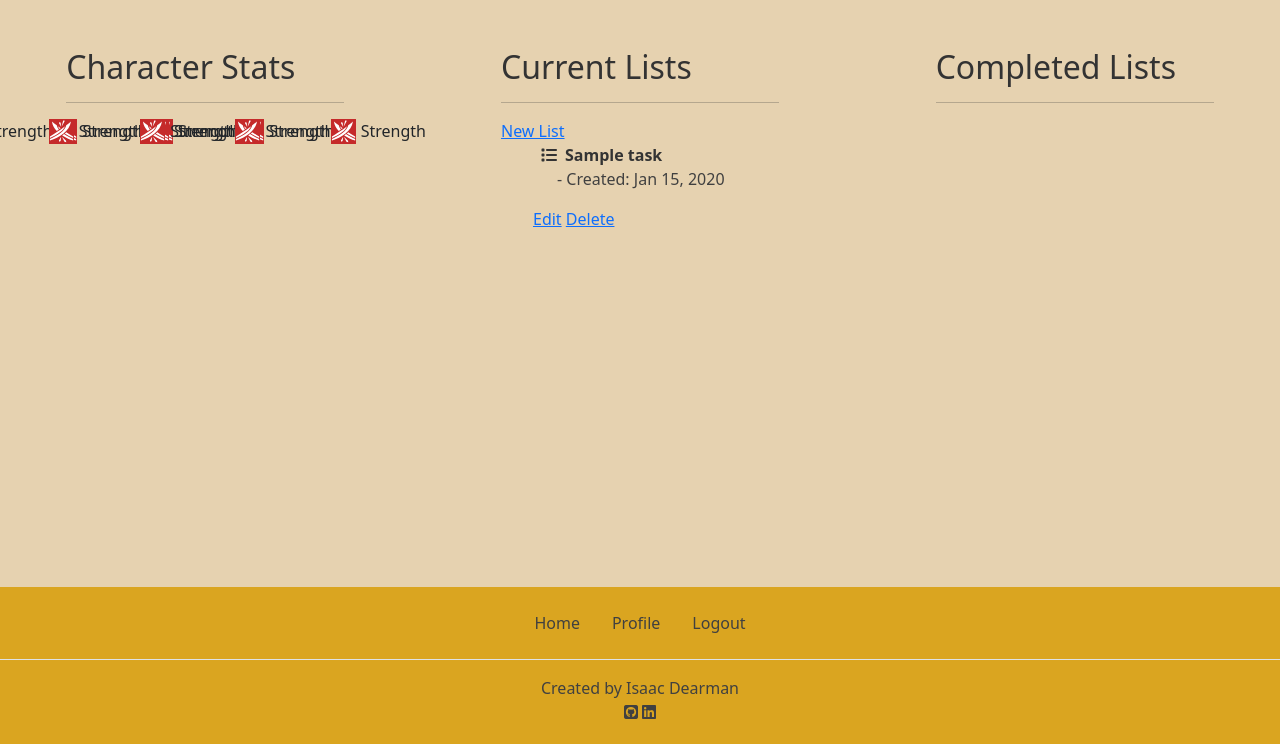
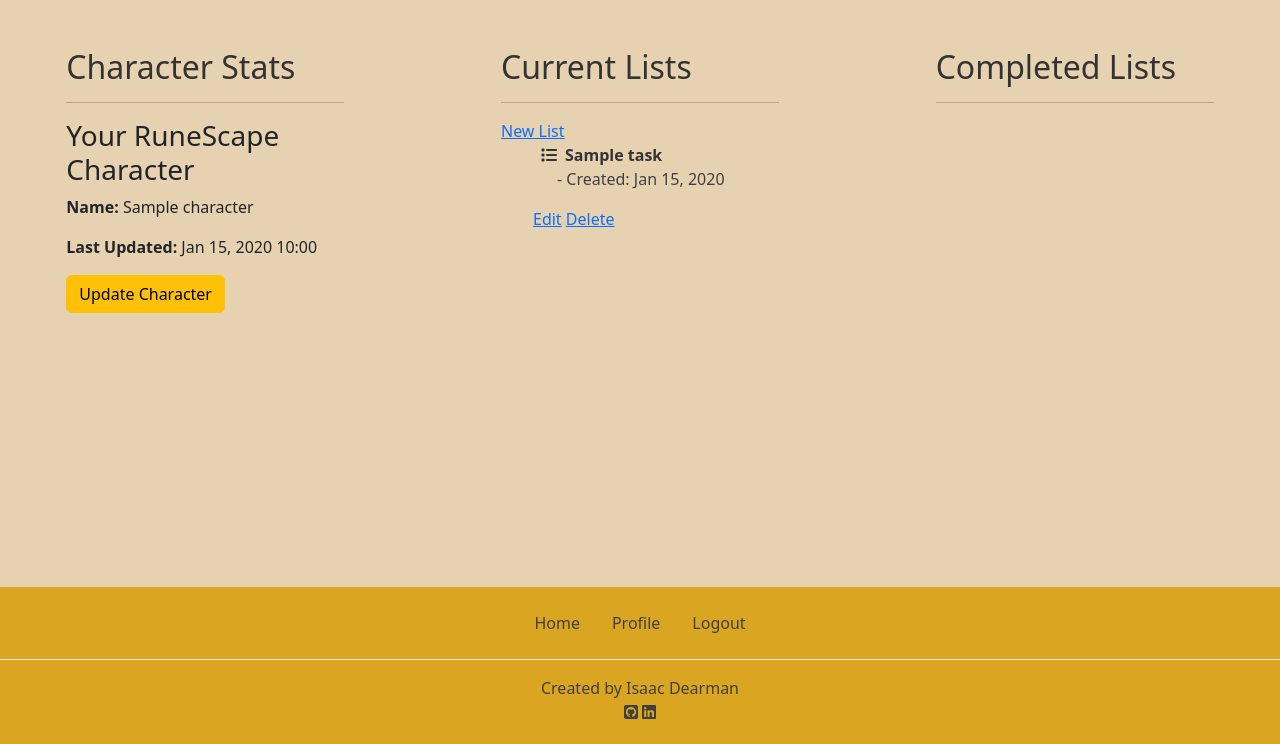
Before and after one commit to Code-Dearman/Django-Capstone, a Django app: template to_do/templates/to_do/profile.html in a window 1280 px wide. Shown: the part 56-800 px from the top of the page. Run offline with Django 4.2, Linux system fonts and the light colour scheme; the template is opened without the code that fills it: most values are stand-ins (such as "Sample title", 1, 10 or a date in 2020); some libraries are stand-ins or nearby versions.

Commit message:
add character_view and partial template

```diff
--- a/to_do/forms.py
+++ b/to_do/forms.py
@@ -18,3 +18,6 @@
     class Meta:
         model = UserCharacter
         fields = ['character_name',]
+        widgets = {
+            'character_name': forms.TextInput(attrs={'placeholder': 'Enter your RuneScape character name...'})
+        }
--- a/to_do/templates/to_do/profile.html
+++ b/to_do/templates/to_do/profile.html
@@ -10,7 +10,27 @@
             <hr>
 
             <div class="row">
-                <div class="col-3 mx-2">
+
+                <div class="character-section">
+                    {% if character %}
+                        <h3>Your RuneScape Character</h3>
+                        <p><strong>Name:</strong> {{ character.character_name }}</p>
+                        <p><strong>Last Updated:</strong> {{ character.last_updated|date:"M d, Y H:i" }}</p>
+                        <a href="{% url 'update_character' %}" class="btn btn-warning">Update Character</a>
+                    {% else %}
+                        <h3>Add Your RuneScape Character</h3>
+                        <form method="post">
+                            {% csrf_token %}
+                            {{ form.as_p }}
+                            <button type="submit" class="btn btn-primary mt-3">Save</button>
+                        </form>
+                    {% endif %}
+                </div>
+
+
+
+
+                <!-- <div class="col-3 mx-2">
                     <div class="skillBox d-flex justify-content-center">
                         <img src="{% static 'images/attack.svg' %}" alt="Attack skill icon"
                             class="skillIcon justify-self-end">
@@ -57,7 +77,7 @@
                         <br>
                         <span>Strength</span>
                     </div>
-                </div>
+                </div> -->
             </div>
 
             <!-- <ul class="profileLists">
```
Also changed, not shown: to_do/templates/to_do/partials/character_section.html (added, +24 -0 lines), to_do/views.py (+29 -2 lines), to_do/migrations/0005_usercharacter_skills.py (added).
